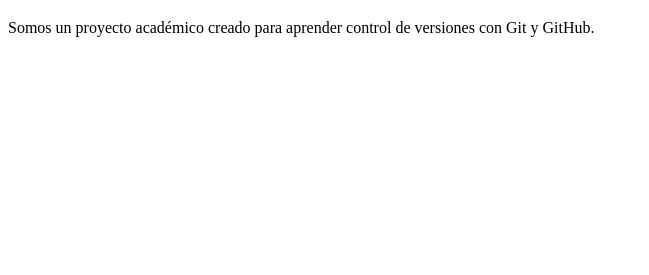
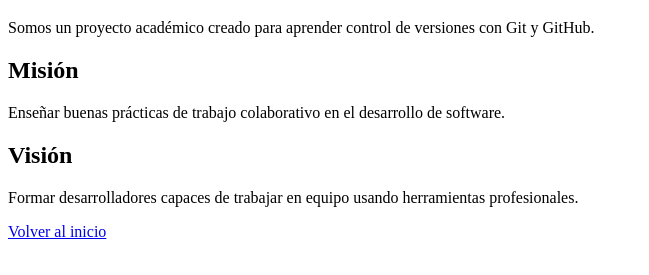
Before and after one commit to naye-427/practica-git, a plain HTML site: page nosotros.html in a window 1280 px wide. Shown: the part 61-336 px from the top of the page, without its empty margins (0-649 px from the left). Drawn offline with Linux system fonts and the light colour scheme.

Commit message:
feat: agregar misión, visión y enlace de regreso en nosotros

```diff
--- a/nosotros.html
+++ b/nosotros.html
@@ -7,5 +7,13 @@
 <body>
     <h1>Sobre nosotros</h1>
     <p>Somos un proyecto académico creado para aprender control de versiones con Git y GitHub.</p>
+
+    <h2>Misión</h2>
+    <p>Enseñar buenas prácticas de trabajo colaborativo en el desarrollo de software.</p>
+
+    <h2>Visión</h2>
+    <p>Formar desarrolladores capaces de trabajar en equipo usando herramientas profesionales.</p>
+
+    <a href="index.html">Volver al inicio</a>
 </body>
 </html>
```
